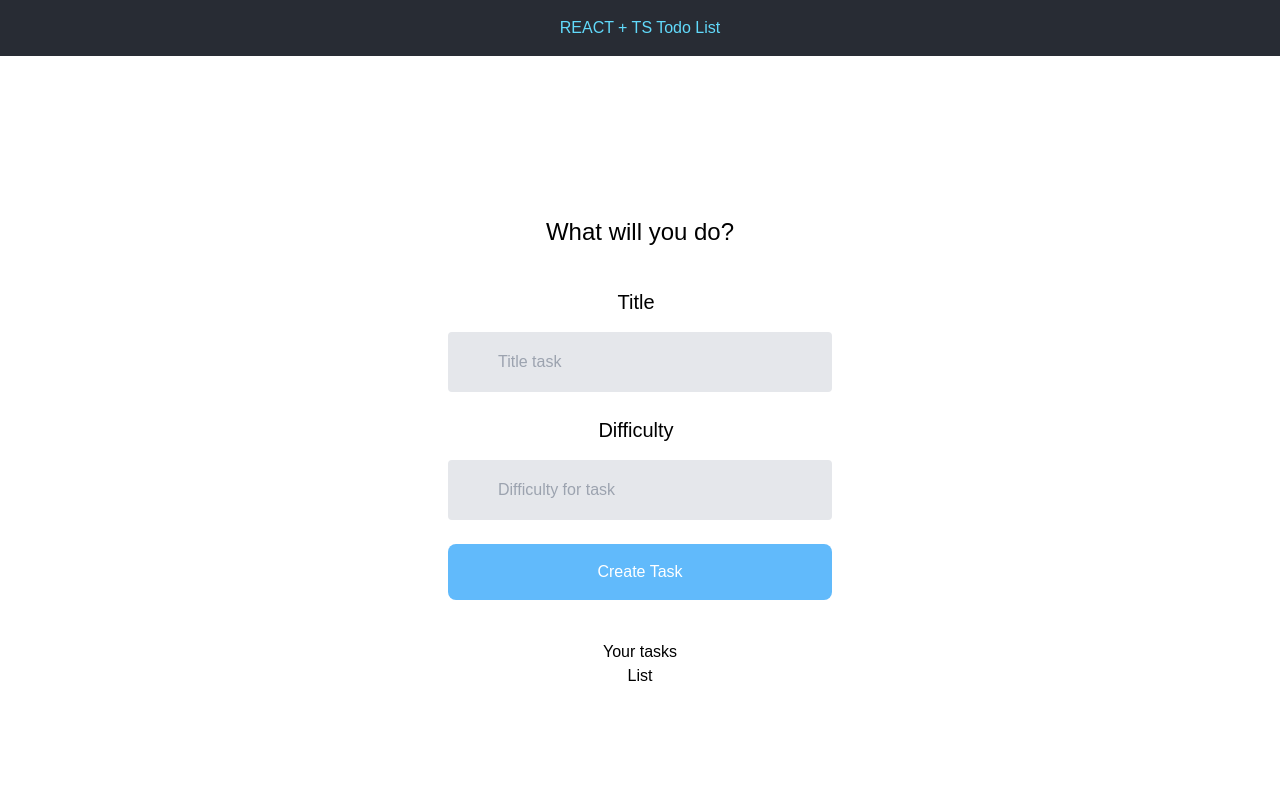
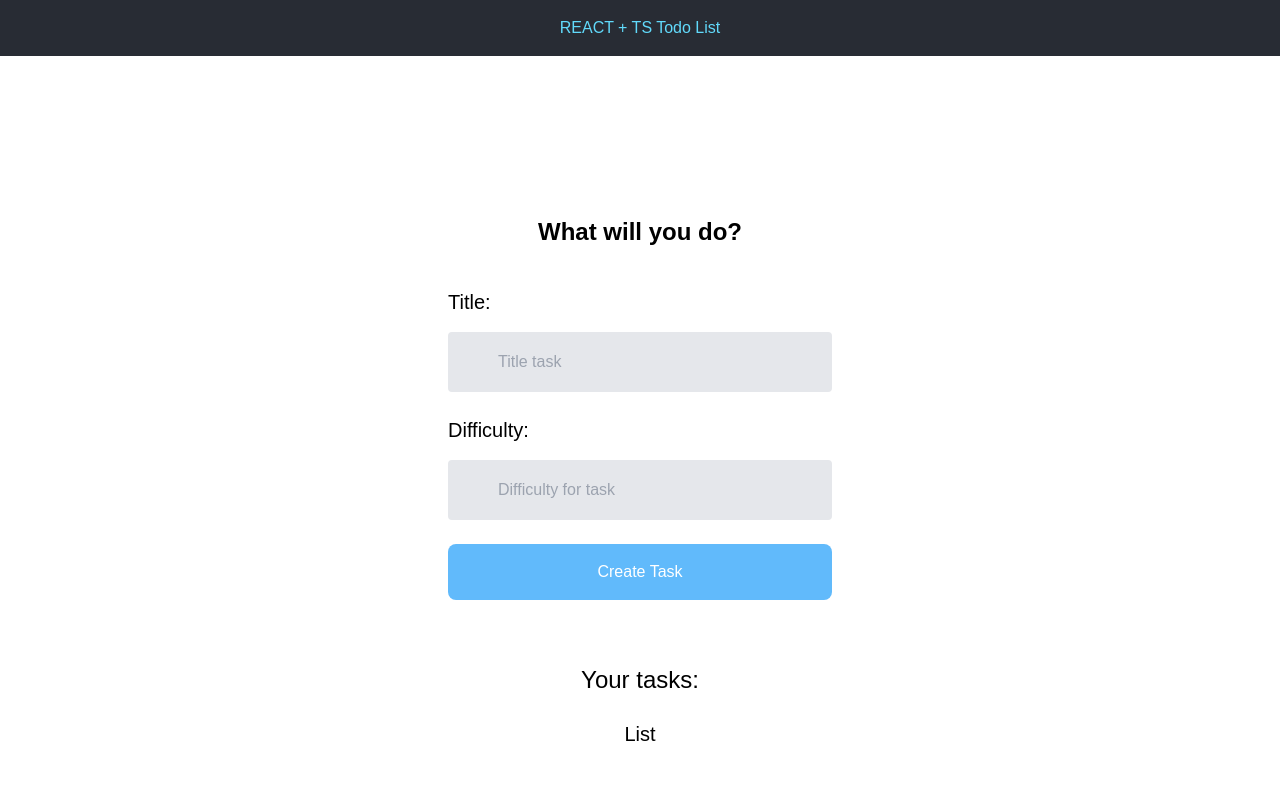
Before and after one commit to Victor-Zarzar/todo-list-ts, a Next.js app: page / in a window 1280 px wide. Shown: the top 800 px of the page. Built offline with nearby package versions, Linux system fonts and the light colour scheme.

Commit message:
corrections in home.tsx, taskform.tsx, taslist.tsx, page.tsx

```diff
--- a/src/app/components/Home.tsx
+++ b/src/app/components/Home.tsx
@@ -6,11 +6,11 @@ function HomePage() {
     return (
         <>
             <div className="mt-40 text-center">
-                <h2 className='text-lg md:text-2xl mb-10'>What will you do?</h2>
+                <h2 className='text-lg md:text-2xl mb-10 font-bold'>What will you do?</h2>
                 <Taskform btnText={'Create Task'} />
             </div>
-            <div className="mt-10 text-center">
-                <h2>Your tasks</h2>
+            <div className="mt-16 text-center">
+                <h2 className='text-lg md:text-2xl mb-6'>Your tasks:</h2>
                 <Tasklist />
             </div>
         </>
--- a/src/app/components/Taskform.tsx
+++ b/src/app/components/Taskform.tsx
@@ -7,11 +7,11 @@ type Props = {
 const Taskform = ({ btnText }: Props) => {
     return <form className='form flex flex-col max-w-96 m-0 mx-auto'>
         <div>
-            <label htmlFor='title' className='mr-2 text-lg md:text-xl'>Title</label>
+            <label htmlFor='title' className='mr-2 text-lg md:text-xl float-left'>Title:</label>
             <input type='text' name='title' placeholder='Title task' className='input p-2 mb-6 mt-4 border-2 bg-gray-200 rounded pl-12 py-2 md:py-4 focus:outline-none w-60 md:pl-12 md:w-full'></input>
         </div>
         <div>
-            <label htmlFor='difficulty' className='mr-2 text-lg md:text-xl'>Difficulty</label>
+            <label htmlFor='difficulty' className='mr-2 text-lg md:text-xl float-left'>Difficulty:</label>
             <input type='text' name='difficulty' placeholder='Difficulty for task' className='input p-2 mb-6 mt-4 border-2 bg-gray-200 rounded pl-12 py-2 md:py-4 focus:outline-none w-60 md:w-full'></input>
         </div>
         <input type='submit' className='bg-[#61bafb] from-gray-700 to-gray-900 font-medium p-2 md:p-4 text-white w-60 md:w-full rounded-lg' value={btnText}></input>
--- a/src/app/components/Tasklist.tsx
+++ b/src/app/components/Tasklist.tsx
@@ -4,7 +4,7 @@ type Props = {}
 
 const Tasklist = (_props: Props) => {
   return (
-    <div>List</div>
+    <div className='text-lg md:text-xl'>List</div>
   )
 }
 
--- a/src/app/page.tsx
+++ b/src/app/page.tsx
@@ -8,7 +8,7 @@ export default function Home() {
     <main>
       <Header />
       <HomePage />
-      <main className="min-h-[12rem]"></main>
+      <main className="min-h-[7rem]"></main>
       <Footer />
     </main>
   )
```
